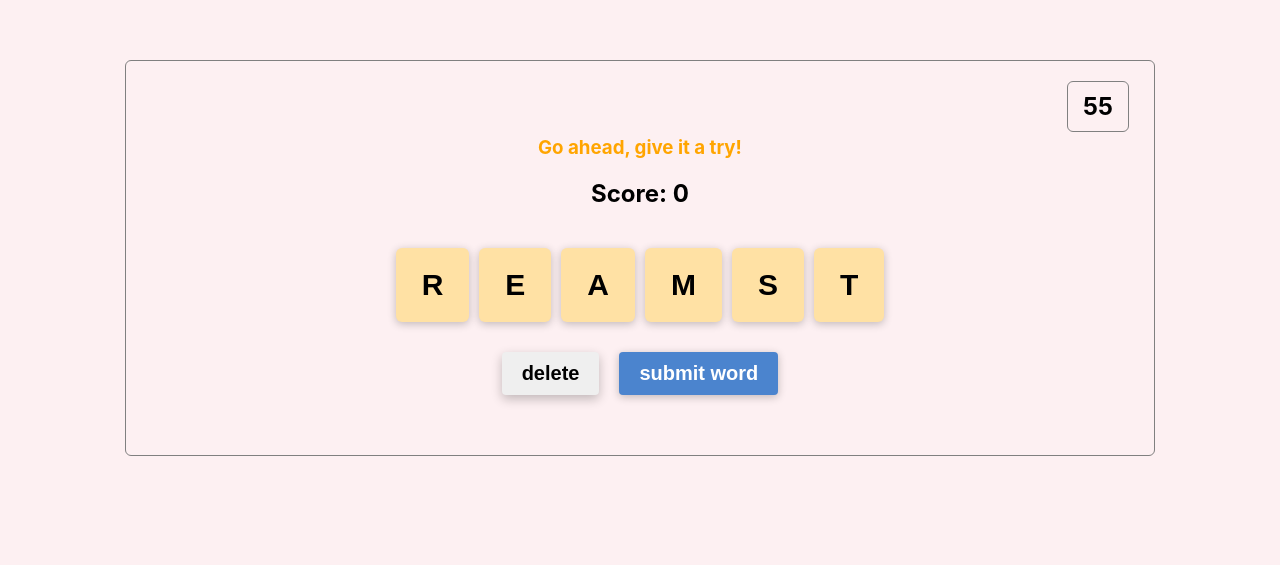
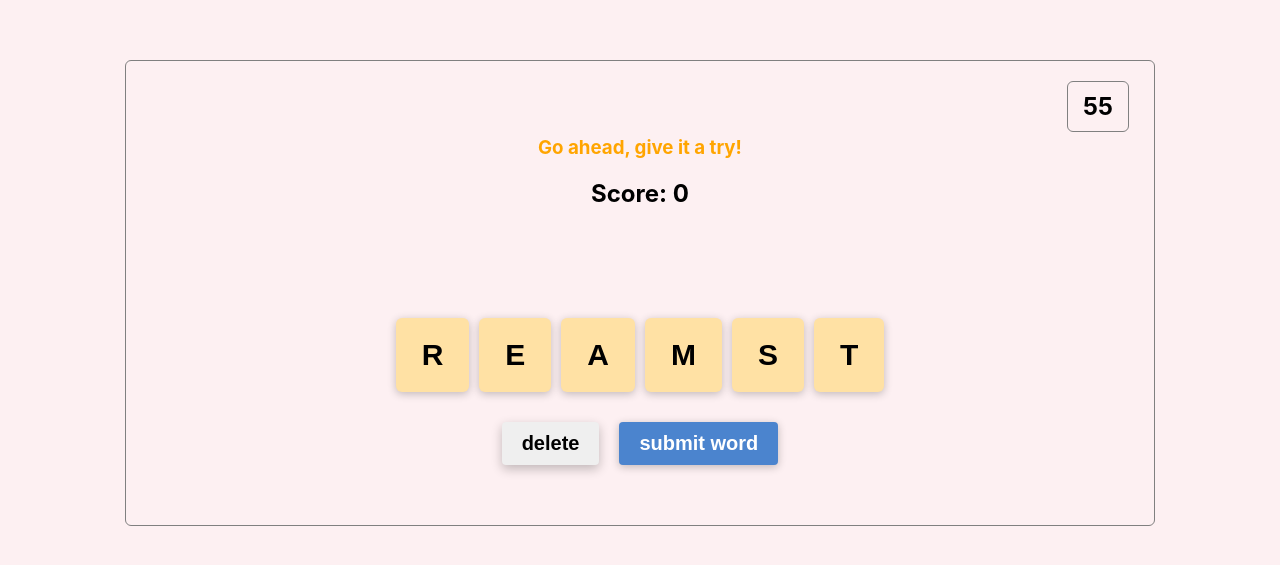
Before and after one commit to antdke/anagrams-game, a React (Create React App) app: page / in a window 1280 px wide. Shown: the part 165-730 px from the top of the page. Built offline with nearby package versions, Linux system fonts and the light colour scheme.

Commit message:
Styled TopRow component

```diff
--- a/src/components/BottomRow.tsx
+++ b/src/components/BottomRow.tsx
@@ -13,10 +13,14 @@ import { Classes } from "jss";
  */
 
 const styles = (theme: Theme) => ({
-  container: {
+  gameContainer: {
     width: "500px",
     margin: "75px auto 0"
     //backgroundColor: "blue" FOR TESTING THE WIDTH
+  },
+  topRowSpace: {
+    height: "30px",
+    marginBottom: "40px"
   },
   letterButtons: {
     padding: "20px 26px",
@@ -435,11 +439,14 @@ const BottomRow: React.FC<BottomRowProps> = ({ time, theme, classes }) => {
   }
 
   return (
-    <div className={classes.container}>
+    <div className={classes.gameContainer}>
       {gameOverMessage}
       <h3 style={{ color: correctOrNotColor }}>{answerFeedback}</h3>
       <h2>{"Score: " + score}</h2>
-      <TopRow letters={letters} />
+
+      <div className={classes.topRowSpace}>
+        <TopRow letters={letters} />
+      </div>
 
       {/*Instead of mapping the buttons and trapping the key value inside the map,
       I'll just manually list them out since the letters are only 6 */}
--- a/src/components/TopRow.tsx
+++ b/src/components/TopRow.tsx
@@ -1,4 +1,7 @@
 import React from "react";
+import injectSheet from "react-jss";
+import { Classes } from "jss";
+import { Theme } from "theming";
 
 /**
  * This compenent will:
@@ -6,12 +9,22 @@ import React from "react";
  * in BottomRow
  */
 
+const styles = (theme: Theme) => ({
+  topRow: {
+    padding: "20px 26px",
+    margin: "20px 5px",
+    fontSize: "45px"
+  }
+});
+
 type TopRowProps = {
   letters: string;
+  classes: Classes;
+  theme: Theme;
 };
 
-const TopRow: React.FC<TopRowProps> = ({ letters }) => {
-  return <div>{letters}</div>;
+const TopRow: React.FC<TopRowProps> = ({ letters, classes, theme }) => {
+  return <section className={classes.topRow}>{letters}</section>;
 };
 
-export default TopRow;
+export default injectSheet(styles)(TopRow);
```
